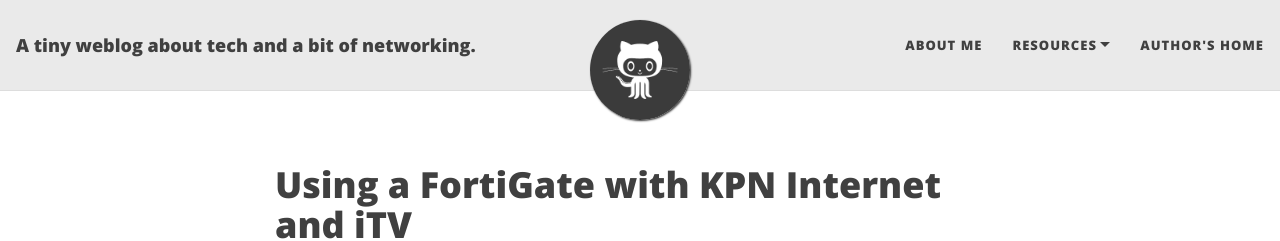
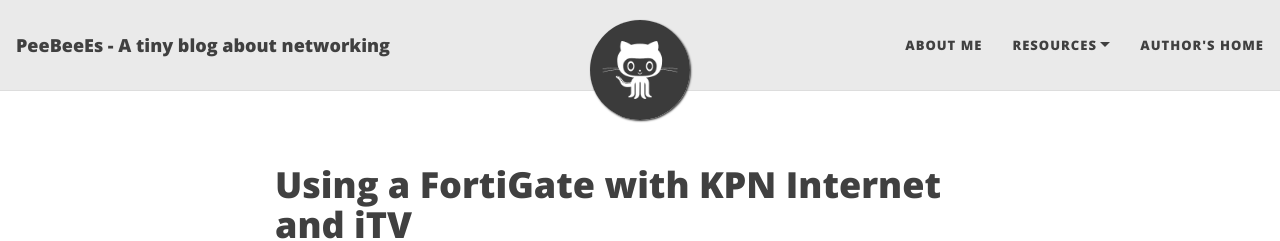
Before and after one commit to pbazelmans/pbazelmans.github.io, a Jekyll site: the page built from index.markdown, in a window 1280 px wide. Shown: the top 241 px of the page. Built offline with Jekyll 4.4.1, drawn with Linux system fonts in a browser that asks for light colours; nearby versions of some CDN libraries; the list of posts is cut into pages by our own code.

Commit message:
Update _config.yml

```diff
--- a/_config.yml
+++ b/_config.yml
@@ -6,7 +6,7 @@
 # --- Required options --- #
 
 # Name of website
-title: A tiny weblog about tech and a bit of networking.
+title: PeeBeeEs - A tiny blog about networking
 
 # Your name to show in the footer
 author: Peter Bazelmans
```
